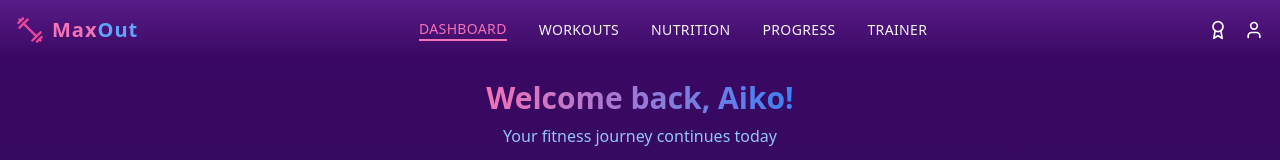
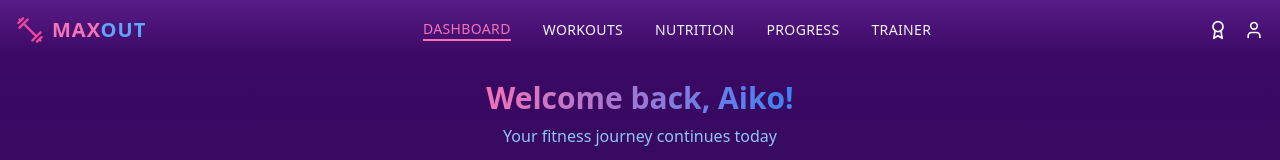
Before and after one commit to OmElMon/MaxOut, a React (Vite) app: page / in a window 1280 px wide. Shown: the top 160 px of the page. Built offline with nearby package versions, Linux system fonts and the light colour scheme.

Commit message:
Title Change

```diff
--- a/src/components/layout/Header.tsx
+++ b/src/components/layout/Header.tsx
@@ -67,8 +67,8 @@ const Header: React.FC = () => {
         <Link to="/" className="flex items-center space-x-2">
           <Dumbbell className="text-pink-500" size={28} />
           <span className="font-bold text-xl text-white tracking-wider">
-            <span className="text-pink-400">Max</span>
-            <span className="text-blue-400">Out</span>
+            <span className="text-pink-400">MAX</span>
+            <span className="text-blue-400">OUT</span>
           </span>
         </Link>
 
```
